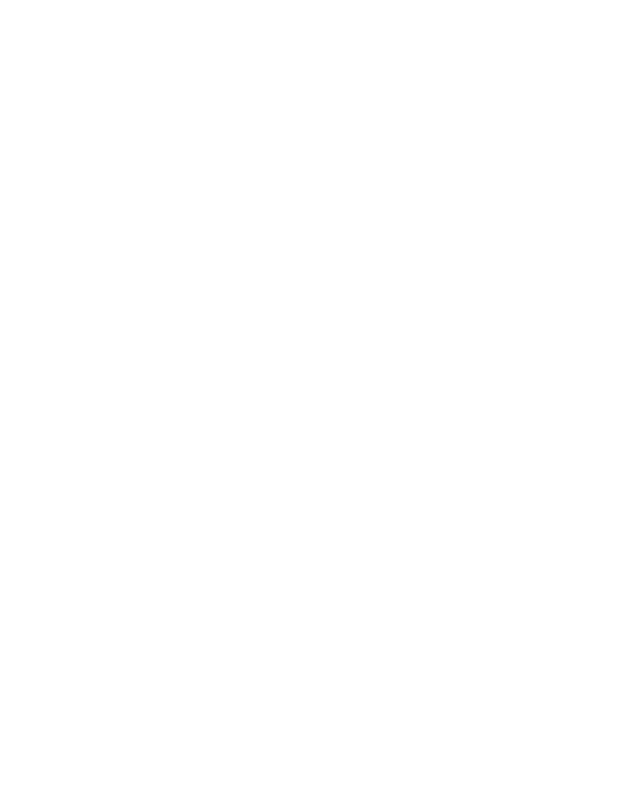
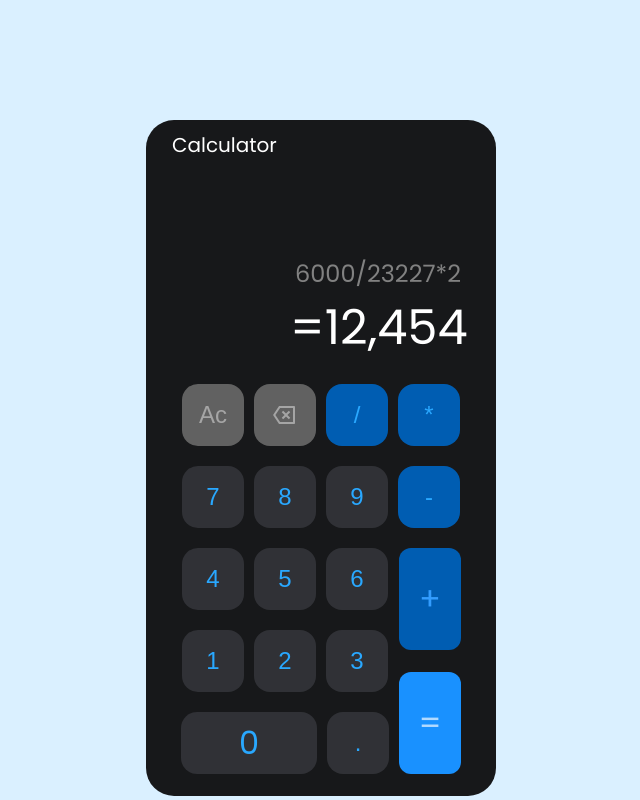
Before and after one commit to kimalale/calculator, a plain HTML site: page index.html in a window 1280 px wide. Shown: the whole page, without its empty margins (319-959 px from the left). Drawn offline with Linux system fonts and the light colour scheme; a web font is replaced by a local one.

Commit message:
Added styles to the html The html looks clean, and the styles are understandable

```diff
--- a/css/styles.css
+++ b/css/styles.css
@@ -0,0 +1,227 @@
+* {
+    box-sizing: border-box;
+    margin: 0;
+}
+
+body {
+    background: #DAF0FF;
+    place-items: center;
+    font-family: 'Poppins', sans-serif;
+    color: #FFFFFF;
+}
+
+.view-container {
+    display: flex;
+    justify-content: center;
+}
+
+.view {
+    width: 350px;
+    height: 676px;
+    padding: 10px 10px 2px 10px;
+
+    margin-top: 120px;
+    background: linear-gradient(191.34deg, #17181A -4.95%, #17181A 103.74%);
+    border-radius: 28px;
+}
+
+.title {
+    font-size: 20px;
+    margin-left: 16px;
+}
+
+.view-screen {
+    display: flex;
+    place-items: end;
+    flex-direction: column;
+    margin-top: 96px;
+    padding-right: 25px;
+}
+
+.view-screen>h2 {
+    /* 6000/2+3227*2 */
+    height: 36px;
+    font-weight: 400;
+    font-size: 24px;
+    line-height: 36px;
+    /* identical to box height */
+    color: #818181;
+}
+
+
+.view-screen>h1 {
+    /* =12,454 */
+    width: 171px;
+    height: 72px;
+    left: 171px;
+    top: 180px;
+    font-weight: 500;
+    font-size: 48px;
+    line-height: 72px;
+    /* identical to box height */
+    color: #FFFFFF;
+}
+
+
+/* Button Section */
+
+#ac,
+#del {
+    background: #616161;
+    color: #A5A5A5;
+}
+
+
+.btn-row1>button,
+.btn-row2>button,
+.btn-row4>button,
+.btn-row5>button,
+.btn-row6>button,
+.btn-col2>button {
+
+    display: flex;
+    flex-direction: column;
+    justify-content: center;
+    align-items: center;
+
+    width: 62px;
+    height: 62px;
+    border: 0;
+
+
+    background: #303136;
+    border-radius: 16px;
+
+
+    /* Ac Text */
+    font-weight: 400;
+    font-size: 24px;
+    line-height: 36px;
+    /* identical to box height */
+
+    color: #29A8FF;
+    /* Inside auto layout */
+    flex: none;
+    order: 0;
+    flex-grow: 0;
+
+}
+
+.btn-row1 {
+    margin-top: 30px;
+}
+
+
+.btn-row1,
+.btn-row2,
+.btn-row4,
+.btn-row5,
+.btn-row6,
+.btn-col2 {
+    display: flex;
+    gap: 10px;
+    margin-top: 20px;
+    justify-content: center;
+}
+
+#multiply,
+#divide,
+#minus,
+#zero {
+    text-align: center;
+    background: #005DB2;
+    padding: 0;
+}
+
+#zero {
+    /* Frame 23 */
+
+    /* Auto layout */
+
+
+    width: 136px;
+
+
+    background: #303136;
+
+    font-family: 'Poppins';
+    font-style: normal;
+    font-weight: 500;
+    font-size: 32px;
+    line-height: 48px;
+    /* identical to box height */
+    color: #29A8FF;
+}
+
+
+.btn-row3 {
+    display: flex;
+    justify-content: center;
+    gap: 10px;
+}
+
+.btn-col2 {
+    display: flex;
+    flex-direction: column;
+    justify-content: space-between;
+}
+
+#plus {
+    gap: 10px;
+
+    width: 62px;
+    height: 102px;
+
+
+    background: #005DB2;
+    border-radius: 12px;
+
+
+    /* + */
+
+
+    font-family: 'Poppins';
+    font-style: normal;
+    font-weight: 500;
+    font-size: 32px;
+    line-height: 48px;
+    /* identical to box height */
+
+    color: #339DFF;
+
+
+    /* Inside auto layout */
+    flex: none;
+    order: 0;
+    flex-grow: 0;
+
+}
+
+#equal {
+
+    gap: 10px;
+
+
+    width: 62px;
+    height: 102px;
+
+    background: #1991FF;
+    border-radius: 12px;
+
+
+    font-family: 'Poppins';
+    font-style: normal;
+    font-weight: 500;
+    font-size: 32px;
+    line-height: 48px;
+    /* identical to box height */
+
+    color: #B2DAFF;
+
+
+    /* Inside auto layout */
+    flex: none;
+    order: 0;
+    flex-grow: 0;
+
+}
--- a/index.html
+++ b/index.html
@@ -5,9 +5,63 @@
     <meta http-equiv="X-UA-Compatible" content="IE=edge">
     <meta name="viewport" content="width=device-width, initial-scale=1.0">
     <title>Calculator</title>
-    <script src="./js/script.js" defer></script>
+    <link href="./css/styles.css" rel="stylesheet">
+    <link rel="preconnect" href="https://fonts.googleapis.com">
+    <link rel="preconnect" href="https://fonts.gstatic.com" crossorigin>
+    <link href="https://fonts.googleapis.com/css2?family=McLaren&family=Poppins:wght@100;400&display=swap" rel="stylesheet">    <script src="./js/script.js" defer></script>
 </head>
 <body>
+    <div class="view-container">
+        <div class="view">
+            <div class="title">Calculator</div>
+            <div class="view-screen">
+                <h2>6000/23227*2</h2>
+                <h1>=12,454</h1>
+            </div>
+            <div class="view-button">
+                <div class="btn-row1">
+                    <button id="ac">Ac</button>
+                    <button id="del"><svg width="24" height="24" viewBox="0 0 24 24" fill="none" xmlns="http://www.w3.org/2000/svg">
+                        <path d="M6.53481 3H20.9998C21.265 3 21.5194 3.10536 21.7069 3.29289C21.8945 3.48043 21.9998 3.73478 21.9998 4V20C21.9998 20.2652 21.8945 20.5196 21.7069 20.7071C21.5194 20.8946 21.265 21 20.9998 21H6.53481C6.37022 21 6.20816 20.9594 6.06303 20.8818C5.91789 20.8042 5.79416 20.6919 5.70281 20.555L0.36981 12.555C0.260171 12.3907 0.20166 12.1975 0.20166 12C0.20166 11.8025 0.260171 11.6093 0.36981 11.445L5.70281 3.445C5.79416 3.30808 5.91789 3.19583 6.06303 3.11821C6.20816 3.04058 6.37022 2.99998 6.53481 3ZM7.06981 5L2.40381 12L7.06981 19H19.9998V5H7.06981ZM12.9998 10.586L15.8278 7.757L17.2428 9.172L14.4138 12L17.2428 14.828L15.8278 16.243L12.9998 13.414L10.1718 16.243L8.75681 14.828L11.5858 12L8.75681 9.172L10.1718 7.757L12.9998 10.586Z" fill="#A5A5A5"/>
+                        </svg>
+                        </button>
+                    <button id="divide">/</button>
+                    <button id="multiply">*</button>
+                </div>
+                <div class="btn-row2">
+                    <button id="7">7</button>
+                    <button id="8">8</button>
+                    <button id="9">9</button>
+                    <button id="minus">-</button>
+                </div>
+
+                <div class="btn-row3">
+                    <div class="btn-col1">
+                        <div class="btn-row4">
+                            <button id="4">4</button>
+                            <button id="5">5</button>
+                            <button id="6">6</button>
+                        </div>
+                        <div class="btn-row5">
+                            <button id="1">1</button>
+                            <button id="2">2</button>
+                            <button id="3">3</button>
+                        </div>
+                        <div class="btn-row6">
+                            <button id="zero">0</button>
+                            <button id=".">.</button>
+                        </div>
+                    </div>
+                    <div class="btn-col2">
+                        <button id="plus">+</button>
+                        <button id="equal">=</button>
+                    </div>
+                </div>
+
+            </div>
+        </div>
+    </div>
+
 
 
 </body>
```
